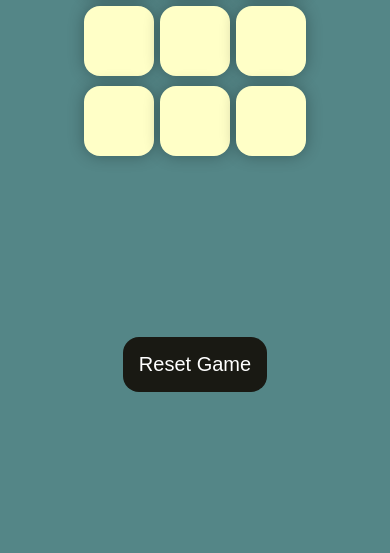
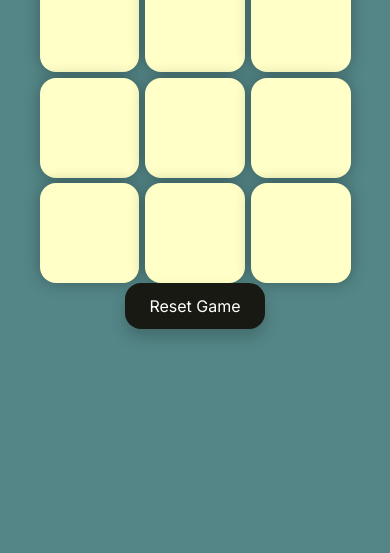
Before and after one commit to gurwinderdeveloper/Tic-Toc-Toe.game, a plain HTML site: page index.html in a window 390 px wide. Shown: the part 291-844 px from the top of the page. Drawn offline with Linux system fonts and the light colour scheme.

Commit message:
Update style.css
add some more feature

```diff
--- a/style.css
+++ b/style.css
@@ -1,75 +1,177 @@
+/* Universal reset for margin and padding, and set default font */
 * {
     margin: 0;
     padding: 0;
+    box-sizing: border-box; /* Include padding and border in the element's total width and height */
+    font-family: 'Inter', sans-serif; /* Use Inter font */
 }
 
+/* Body styling for background, text alignment, and full viewport height */
 body {
-
-    background-color: #548687;
+    background-color: #548687; /* A pleasant teal/green background */
     text-align: center;
+    display: flex; /* Use flexbox for centering content */
+    flex-direction: column; /* Stack content vertically */
+    justify-content: center; /* Center content vertically */
+    align-items: center; /* Center content horizontally */
+    min-height: 100vh; /* Ensure body takes full viewport height */
+    color: #ffffc7; /* Light yellow text color for contrast */
 }
 
-.container {
-    height: 70vh;
+/* Main container for the game, ensuring it takes appropriate height and centers its content */
+main {
     display: flex;
-
+    flex-direction: column;
     justify-content: center;
     align-items: center;
+    padding: 20px; /* Add some padding around the main content */
+    width: 100%; /* Take full width */
+    max-width: 90%; /* Max width for larger screens */
+}
+
+/* Container for the game grid, controlling its height and centering */
+.container {
+    display: flex;
+    justify-content: center;
+    align-items: center;
+    width: 100%; /* Take full width of its parent */
+    max-width: 600px; /* Max width for the game container */
+    aspect-ratio: 1 / 1; /* Maintain a square aspect ratio for the game area */
+}
+
+/* Styling for the game grid itself */
+.game {
+    display: grid; /* Use CSS Grid for the 3x3 layout */
+    grid-template-columns: repeat(3, 1fr); /* Three equal columns */
+    grid-template-rows: repeat(3, 1fr); /* Three equal rows */
+    gap: 1.5vmin; /* Gap between grid items, responsive to viewport size */
+    width: 100%; /* Take full width of .container */
+    height: 100%; /* Take full height of .container */
+    max-width: 60vmin; /* Max width for the game grid itself, responsive */
+    max-height: 60vmin; /* Max height for the game grid itself, responsive */
+}
+
+/* Styling for individual game boxes */
+.box {
+    height: 100%; /* Take full height of its grid cell */
+    width: 100%; /* Take full width of its grid cell */
+    border-radius: 1rem; /* Rounded corners */
+    border: none; /* No default border */
+    box-shadow: 0 0 1rem rgba(0, 0, 0, 0.3); /* Subtle shadow for depth */
+    font-size: 8vmin; /* Responsive font size for X/O */
+    color: #b0413e; /* Reddish color for X/O marks */
+    background-color: #ffffc7; /* Light yellow background for boxes */
+    cursor: pointer; /* Indicate clickable element */
+    display: flex; /* Use flexbox to center text inside the box */
+    justify-content: center;
+    align-items: center;
+    transition: background-color 0.2s ease, transform 0.1s ease; /* Smooth transition for hover/active states */
+}
+
+/* Hover effect for boxes */
+.box:not(:disabled):hover {
+    background-color: #ffe082; /* Slightly darker yellow on hover */
+    transform: scale(1.02); /* Slight scale effect */
+}
+
+/* Active (click) effect for boxes */
+.box:not(:disabled):active {
+    transform: scale(0.98); /* Slight shrink effect on click */
+}
+
+/* Styling for game control buttons (New Game, Reset Game) */
+.game-btn {
+    padding: 1rem 2rem; /* Ample padding */
+    font-size: 1.25rem; /* Readable font size */
+    background-color: #191913; /* Dark background */
+    color: #fff; /* White text */
+    border-radius: 1rem; /* Rounded corners */
+    border: none; /* No border */
+    cursor: pointer; /* Indicate clickable element */
+    box-shadow: 0 0.5rem 1rem rgba(0, 0, 0, 0.2); /* Shadow for depth */
+    transition: background-color 0.2s ease, transform 0.1s ease, box-shadow 0.2s ease; /* Smooth transitions */
+}
+
+/* Hover effect for buttons */
+.game-btn:hover {
+    background-color: #333; /* Slightly lighter dark on hover */
+    transform: translateY(-2px); /* Slight lift effect */
+    box-shadow: 0 0.75rem 1.5rem rgba(0, 0, 0, 0.3); /* Enhanced shadow on hover */
+}
+
+/* Active effect for buttons */
+.game-btn:active {
+    transform: translateY(0); /* Return to original position */
+    box-shadow: 0 0.5rem 1rem rgba(0, 0, 0, 0.2); /* Original shadow */
+}
+
+/* Styling for the message text (Winner/Draw) */
+#msg {
+    color: #ffffc7; /* Light yellow text color */
+    font-size: 5vmin; /* Responsive font size */
+    font-weight: bold; /* Bold text */
+    margin-bottom: 2rem; /* Space below the message */
+    text-shadow: 2px 2px 4px rgba(0, 0, 0, 0.5); /* Text shadow for readability */
+}
+
+/* Message container styling */
+.msg-container {
+    position: fixed; /* Position over the game content */
+    top: 0;
+    left: 0;
+    width: 100%;
+    height: 100%;
+    background-color: rgba(0, 0, 0, 0.8); /* Semi-transparent black overlay */
+    display: flex;
+    flex-direction: column;
+    justify-content: center;
+    align-items: center;
+    gap: 4rem; /* Gap between message and button */
+    z-index: 1000; /* Ensure it's on top of other content */
+    backdrop-filter: blur(5px); /* Optional: blur background for a nice effect */
+}
+
+/* Utility class to hide elements */
+.hide {
+    display: none;
+}
+
+/* Responsive adjustments */
+@media (max-width: 768px) {
+    h1 {
+        font-size: 4xl; /* Adjust heading size for smaller screens */
     }
 
     .game {
-    height: 60vmin;
-    width: 60vmin;
-    display: flex;
-    flex-wrap: wrap;
-    justify-content: center;
-    align-items: center;
-    gap: 1.5vmin;
+        max-width: 80vmin; /* Make game grid larger on smaller screens */
+        max-height: 80vmin;
     }
 
     .box {
-    height: 18vmin;
-    width: 18vmin;
-    border-radius: 1rem;
-    border: none;
-    box-shadow: 0 0 1rem rgba(0, 0, 0, 0.3);
-    font-size: 8vmin;
-    color: #b0413e;
-    background-color: #ffffc7;
+        font-size: 10vmin; /* Adjust box font size for smaller screens */
     }
 
-#reset-btn {
-    padding: 1rem;
-    font-size: 1.25rem;
-    background-color: #191913;
-    color: #fff;
-    border-radius: 1rem;
-    border: none;
-}
-
-#new-btn {
-    padding: 1rem;
-    font-size: 1.25rem;
-    background-color: #191913;
-    color: #fff;
-    border-radius: 1rem;
-    border: none;
+    .game-btn {
+        padding: 0.8rem 1.5rem;
+        font-size: 1rem;
     }
 
     #msg {
-    color: #ffffc7;
-    font-size: 5vmin;
+        font-size: 7vmin;
+    }
 }
 
-.msg-container {
-    height: 100vmin;
-    display: flex;
-    justify-content: center;
-    align-items: center;
-    flex-direction: column;
-    gap: 4rem;
+@media (max-width: 480px) {
+    h1 {
+        font-size: 3xl; /* Further adjust heading size for very small screens */
     }
 
-.hide {
-    display: none;
+    .game {
+        max-width: 90vmin; /* Even larger game grid on very small screens */
+        max-height: 90vmin;
     }
+
+    .box {
+        font-size: 12vmin; /* Further adjust box font size */
+    }
+}
```
Lines whose indentation alone changed are shown as unchanged.
